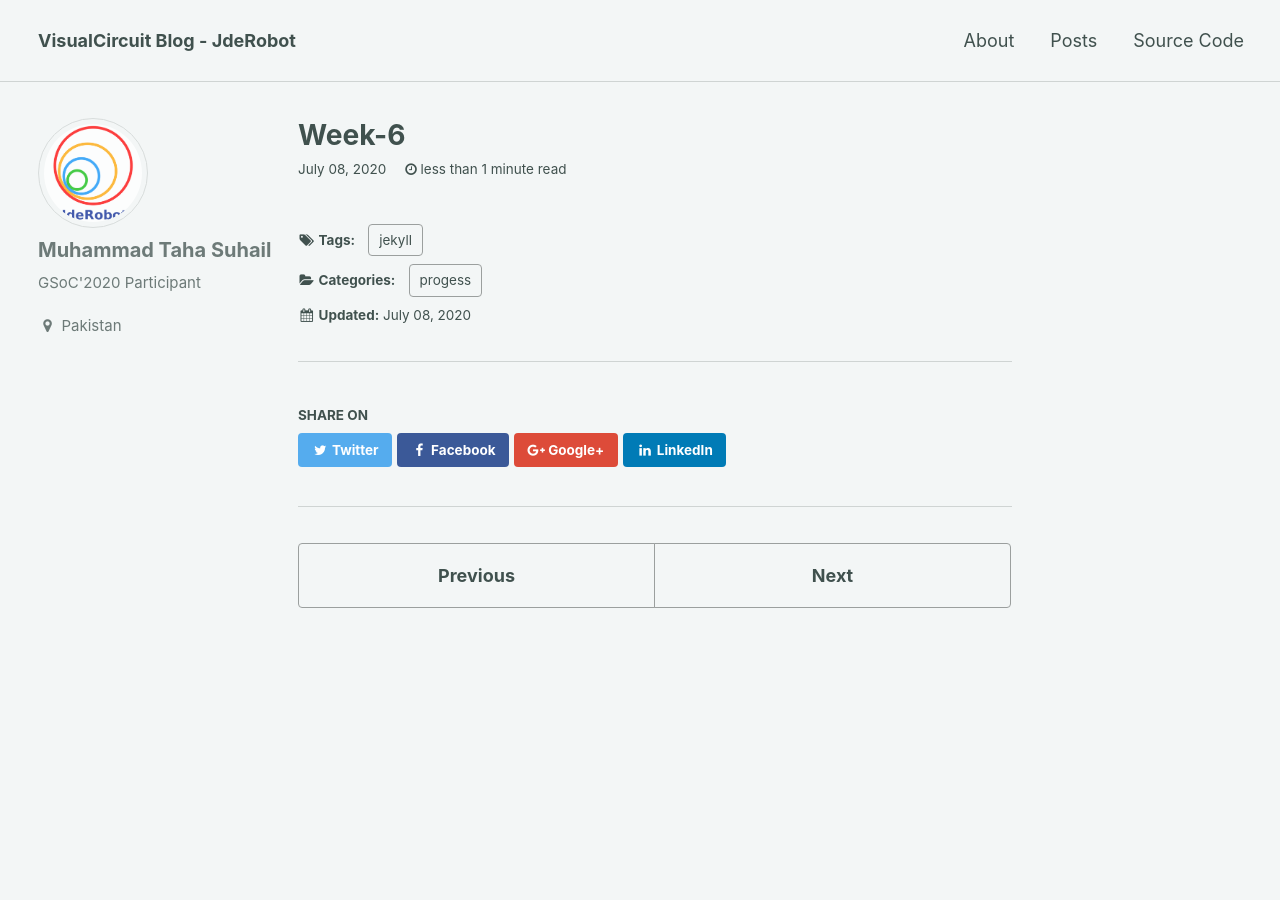
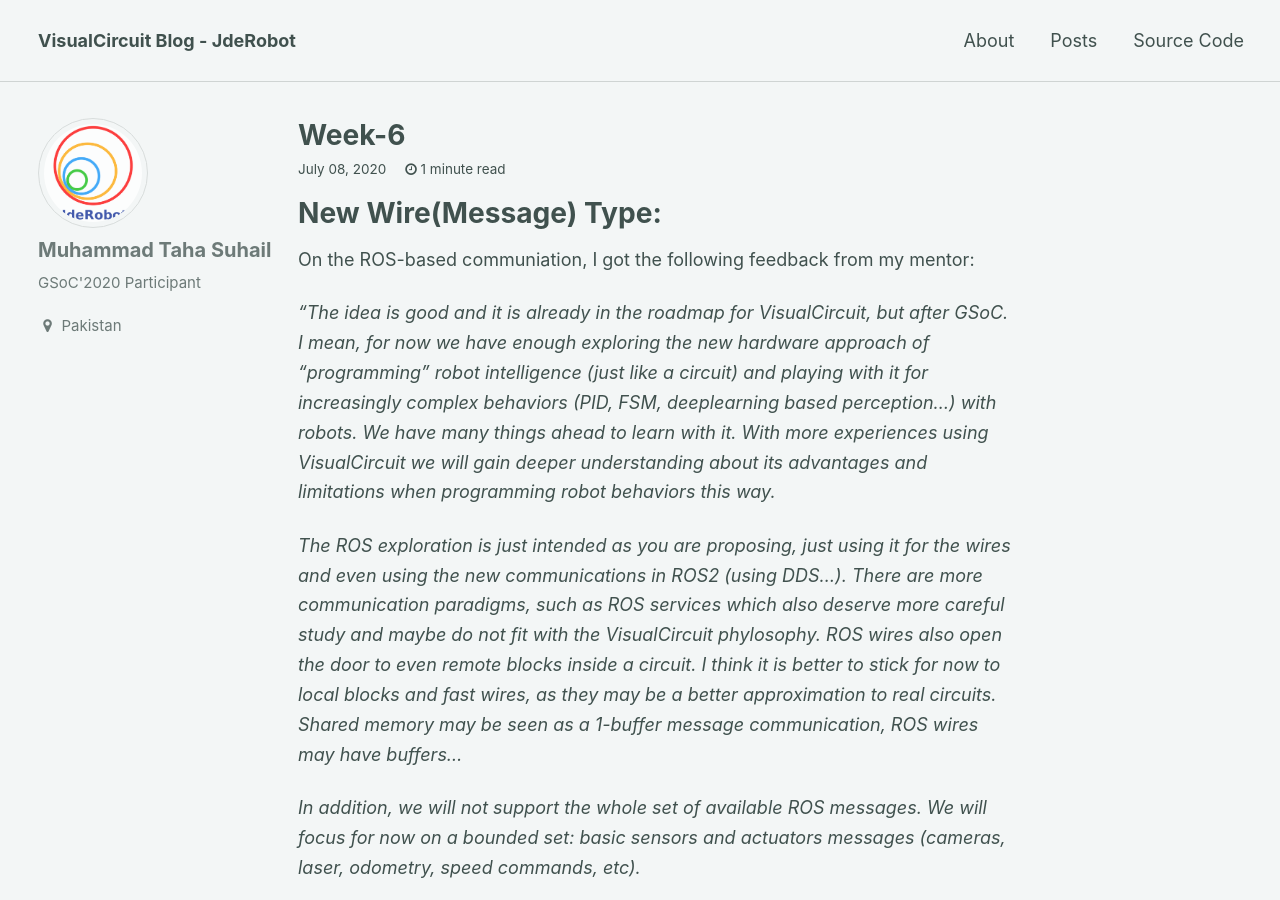
Before and after one commit to TheRoboticsClub/colab-gsoc2020-Muhammad_Taha, a Jekyll site: the page built from docs/_posts/2020-07-08-Week-6-GSoC.md, in a window 1280 px wide and 900 px high. Built offline with Jekyll 4.4.1, drawn with Linux system fonts in a browser that asks for light colours; some of the changed text lies outside the part shown.

Commit message:
Update 2020-07-08-Week-6-GSoC.md

```diff
--- a/docs/_posts/2020-07-08-Week-6-GSoC.md
+++ b/docs/_posts/2020-07-08-Week-6-GSoC.md
@@ -4,3 +4,24 @@
 categories: progess
 tags: jekyll
 ---
+
+# New Wire(Message) Type:
+
+On the ROS-based communiation, I got the following feedback from my mentor:
+
+*"The idea is good and it is already in the roadmap for VisualCircuit, but after GSoC. I mean, for now we have enough exploring the new hardware approach of "programming" robot intelligence (just like a circuit) and playing with it for increasingly complex behaviors (PID, FSM, deeplearning based perception...) with robots. We have many things ahead to learn with it. With more experiences using VisualCircuit we will gain deeper understanding about its advantages and limitations when programming robot behaviors this way.*
+
+*The ROS exploration is just intended as you are proposing, just using it for the wires and even using the new communications in ROS2 (using DDS...). There are more communication paradigms, such as ROS services which also deserve more careful study and maybe do not fit with the VisualCircuit phylosophy. ROS wires also open the door to even remote blocks inside a circuit. I think it is better to stick for now to local blocks and fast wires, as they may be a better approximation to real circuits. Shared memory may be seen as a 1-buffer message communication, ROS wires may have buffers...*
+
+*In addition, we will not support the whole set of available ROS messages. We will focus for now on a bounded set: basic sensors and actuators messages (cameras, laser, odometry, speed commands, etc).*
+
+*In summary I would stick to current POSIX_IPC shared memory wire design. And we may face the ROS wire's design once we got far more experience using VisualCircuit with real behaviors, after GSoC."*
+
+After the feedback and discussion, it was decided that as the ROS-based communication implementation is already done. We will keep it in VisualCircuit if someone needs to use it. For now we needed to create a new wire implementation which supported multiple ROS message types. For each message type a new wire would be required which would increase the complexity of the tool. So, I came up with a generic wire implementation which basically accepts a numpy array of '<U6' type strings. In this way the common ROS messages we need to support can be sent by using just this one wire.
+
+[Link to Issue and Pull Request](https://github.com/JdeRobot/VisualCircuit/issues/22)
+
+# TurlteSim Demo Shared Memory:
+# TurtleSim ROS Demo:
+# Changing extension from .ice to .vc:
+# Sample Blocks:
```
